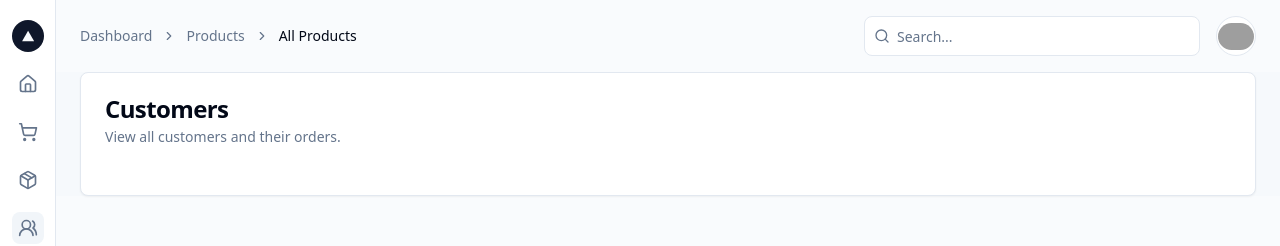
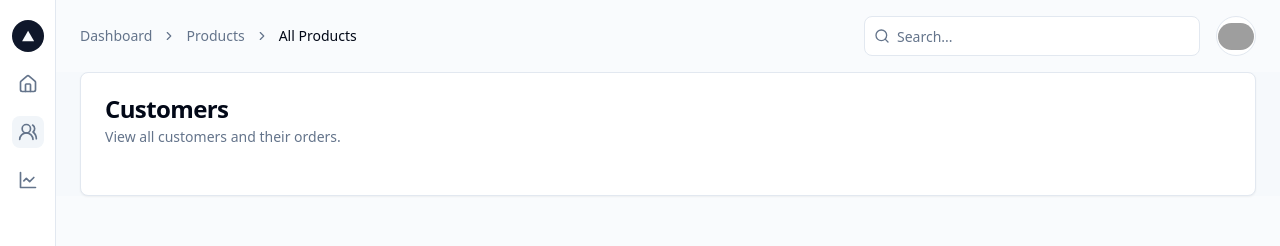
Before and after one commit to keelim/keelim-vercel, a Next.js app: page /customers in a window 1280 px wide. Shown: the top 246 px of the page. Built offline with nearby package versions, Linux system fonts and the light colour scheme; no server answers; grey boxes are pictures that could not be loaded.

Commit message:
Update layout.tsx

```diff
--- a/app/(dashboard)/layout.tsx
+++ b/app/(dashboard)/layout.tsx
@@ -76,13 +76,13 @@ function DesktopNav() {
           <Home className="h-5 w-5" />
         </NavItem>
 
-        <NavItem href="#" label="Orders">
-          <ShoppingCart className="h-5 w-5" />
-        </NavItem>
+        {/*<NavItem href="#" label="Orders">*/}
+        {/*  <ShoppingCart className="h-5 w-5" />*/}
+        {/*</NavItem>*/}
 
-        <NavItem href="/" label="Products">
-          <Package className="h-5 w-5" />
-        </NavItem>
+        {/*<NavItem href="/" label="Products">*/}
+        {/*  <Package className="h-5 w-5" />*/}
+        {/*</NavItem>*/}
 
         <NavItem href="/customers" label="Customers">
           <Users2 className="h-5 w-5" />
```
